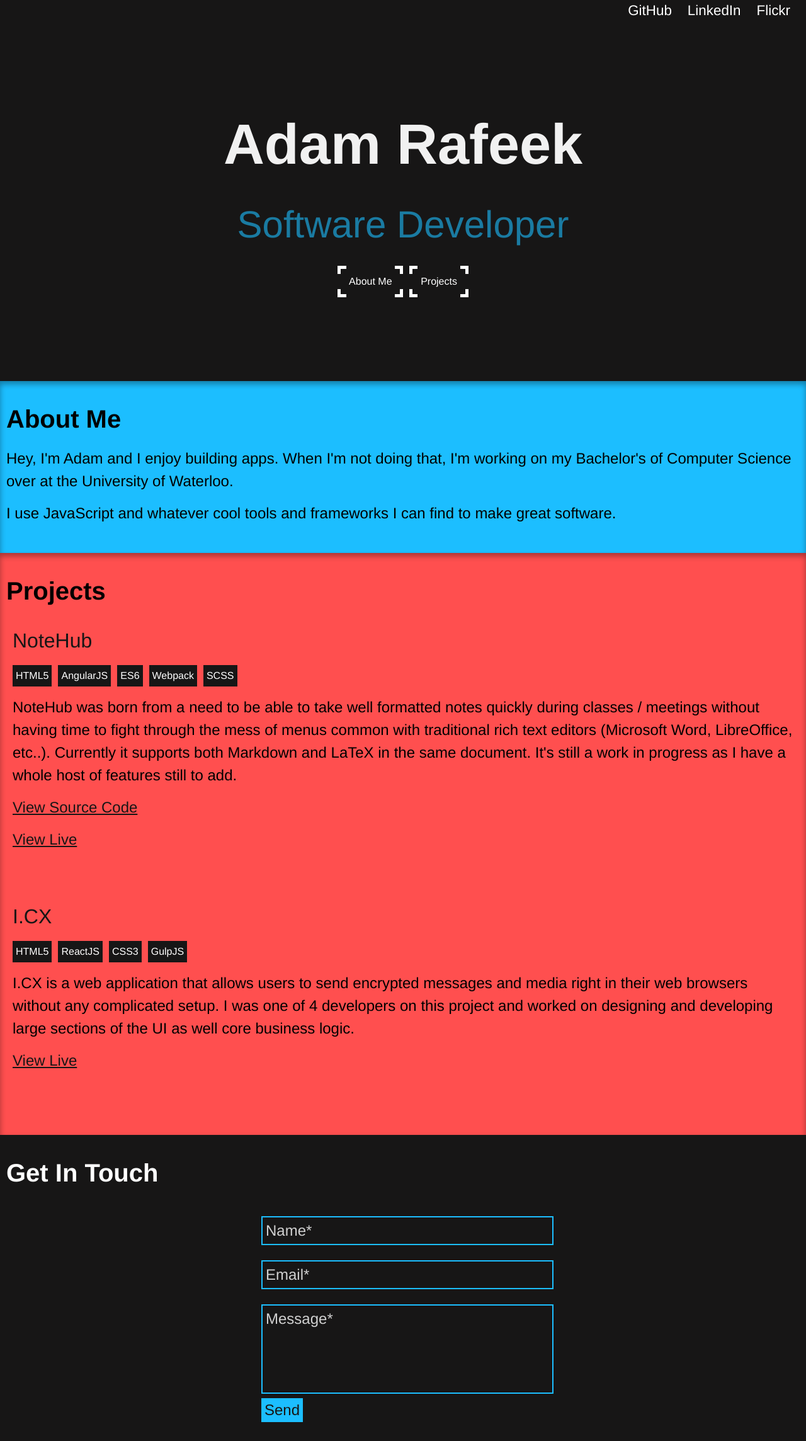
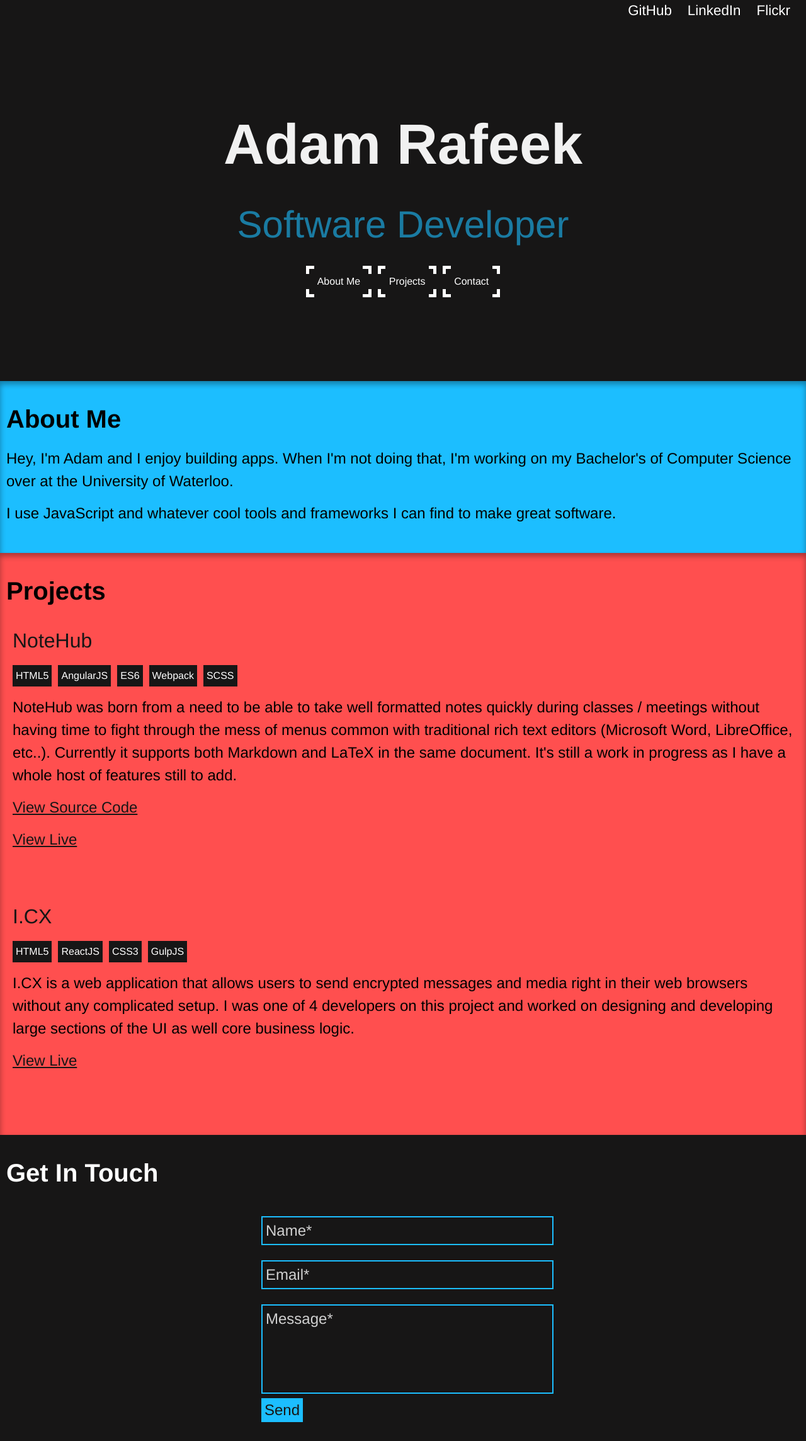
Before and after one commit to arafeek/arafeek.github.io, a Jekyll site: the page built from index.html, in a window 1280 px wide. Shown: the whole page at 63% size. Built offline with Jekyll 4.4.1, drawn with Linux system fonts in a browser that asks for light colours.

Commit message:
Added contact button to top.

```diff
--- a/_layouts/main.html
+++ b/_layouts/main.html
@@ -58,6 +58,15 @@
                 <div class="spacer__bottom"></div>
                 <div class="spacer__left"></div>
                 <span class="bracket-link__text">Projects</span>
+              </a>
+            </li>
+            <li class="aw-nav__item">
+              <a href="#contact" class="bracket-link">
+                <div class="spacer__top"></div>
+                <div class="spacer__right"></div>
+                <div class="spacer__bottom"></div>
+                <div class="spacer__left"></div>
+                <span class="bracket-link__text">Contact</span>
               </a>
             </li>
           </ul>
@@ -152,7 +161,8 @@
         </div>
       </section>
       <section class="aw-contact__section">
-        <h1 class="aw-contact__title section-title"> Get In Touch </h1>
+        <h1 class="aw-contact__title section-title"
+          id="contact"> Get In Touch </h1>
         <div class="aw-contact__content">
           <div class="aw-contact__wrap">
             <form class="aw-conact__form"
--- a/_sass/_contact.scss
+++ b/_sass/_contact.scss
@@ -7,6 +7,7 @@ $focus-border-color: $aw-salmon;
 
   &__section {
     box-shadow: none;
+    margin-bottom: 75px;
     width: 100%;
   }
 
```
